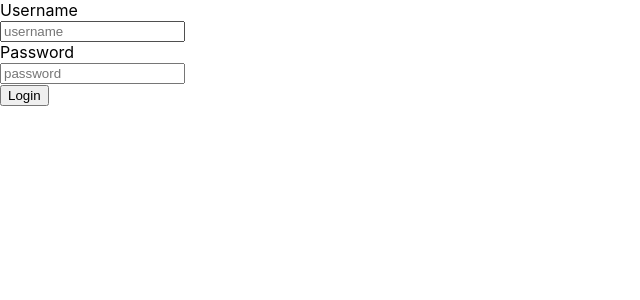
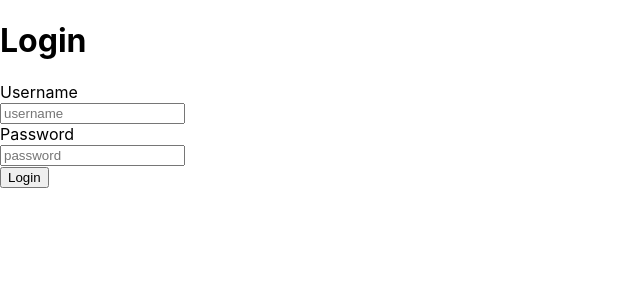
Before and after one commit to PrezBala/Project5FE, a React (Create React App) app: page / in a window 1280 px wide. Shown: the top 300 px of the page, without its empty margins (0-640 px from the left). Built offline with nearby package versions, Linux system fonts and the light colour scheme.

Commit message:
add new Login view const and login/register view within auth.js

```diff
--- a/src/components/auth.js
+++ b/src/components/auth.js
@@ -6,6 +6,7 @@ function Auth(){
 
     const [ username, setUsername ] = useState('');
     const [ password, setPassword ] = useState('');
+    const [ isLoginView, setIsLoginView ] = useState(true);
 
     const [token, setToken] = useCookies(['mr-token']);
 
@@ -22,6 +23,8 @@ function Auth(){
 
     return (
         <div>
+
+            {isLoginView ? <h1>Login</h1> : <h1>Register</h1>}
             <label htmlFor="username">Username</label><br/>
             <input id="username" type="text" placeholder="username" value={username}
                 onChange={ evt=> setUsername(evt.target.value)}
```
